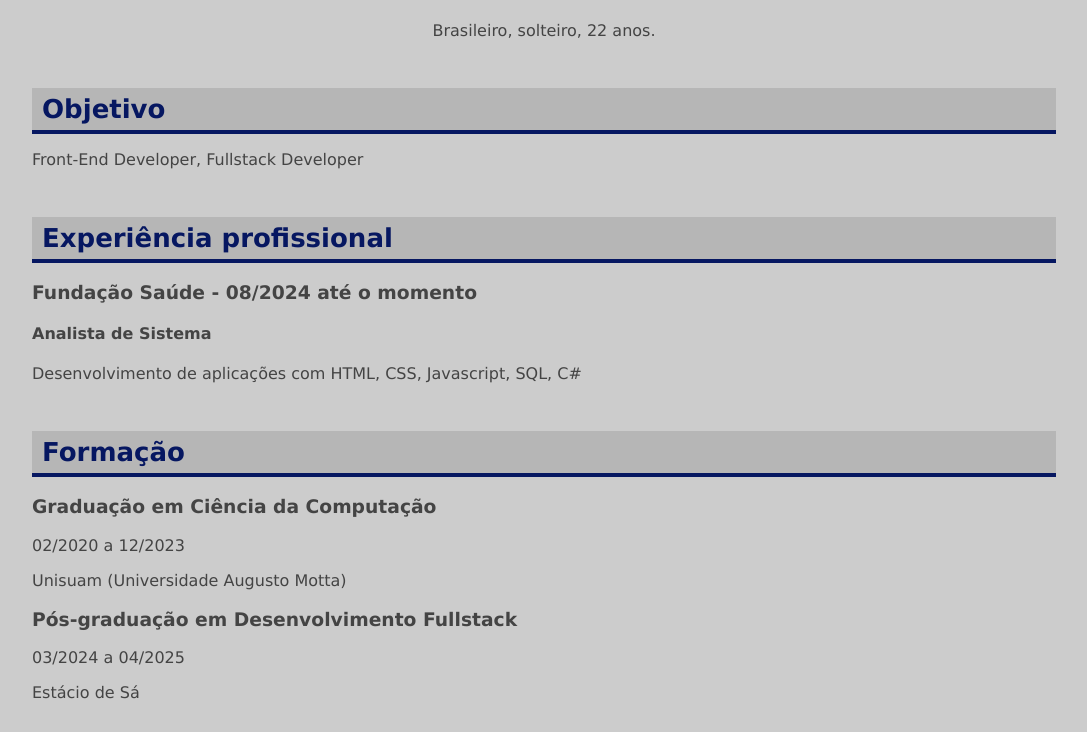
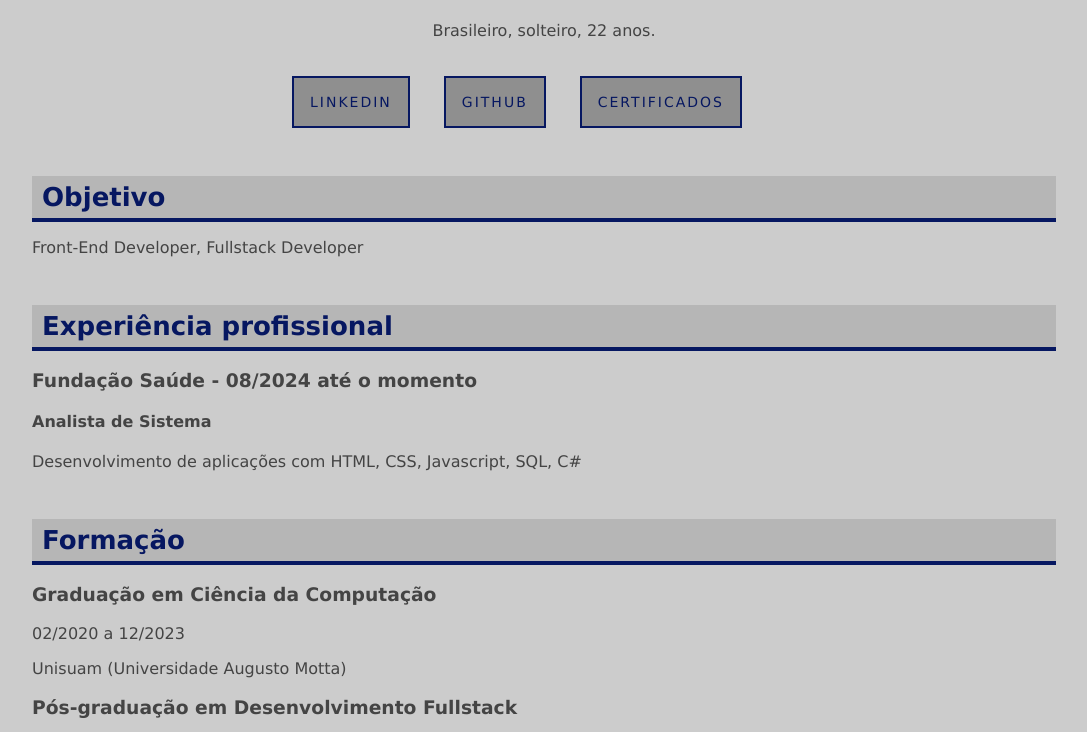
Before and after one commit to GuilhermeMuri2207/Curriculo, a plain HTML site: page index.html in a window 1280 px wide. Shown: the part 68-800 px from the top of the page, without its empty margins (96-1183 px from the left). Drawn offline with Linux system fonts and the light colour scheme.

Commit message:
alteracao links

```diff
--- a/index.html
+++ b/index.html
@@ -8,9 +8,25 @@
 </head>
 <body>
     <h1>Guilherme Muri dos Santos</h1>
+
     <p class="descricao">Brasileiro, solteiro, 22 anos.</p>
+    <header class="hero">
+        <nav class="hero-lista">
+            <ul class="lista">
+              <li>
+                <a href="https://www.linkedin.com/in/guilherme-muri/" target="_blank">LinkedIn</a>
+              </li>
+              <li >
+                <a href="https://github.com/GuilhermeMuri2207" target="_blank">GitHub</a>
+              </li>
+              <li >
+                <a href="#">Certificados</a>
+              </li>
+            </ul>
+          </nav>
+    </header>
 
-<h2>Objetivo</h2>
+    <h2>Objetivo</h2>
 
 <p>Front-End Developer, Fullstack Developer</p>
 
@@ -42,11 +58,11 @@ Desenvolvimento de aplicações com HTML, CSS, Javascript, SQL, C#
 
 <h2>Cursos / Especializações</h2>
 
-<a href="#" target="_blank"> Front-end Fundamentos: HTML, CSS, Lógica de programação e Javascript. </a> <!--Colocar imagem referente ao certificado do curso -->
+<b>Front-end Fundamentos: HTML, CSS, Lógica de programação e Javascript. </b>
 
 <p>127h</p>
 
-<a href="#" target="_blank"> Imersão Front-End Alura. </a> <!--Colocar imagem referente ao certificado do curso -->
+<b>Imersão Front-End Alura.</b>
 
 <p>10h</p>
 
--- a/style.css
+++ b/style.css
@@ -42,3 +42,45 @@
     a:hover{
         text-decoration: underline;
     }
+
+    .hero nav ul{
+        margin: 20px 80px 0px 0;
+        text-align: right;
+    }
+
+    .hero nav li{
+        display: inline-block;
+        list-style-type: none;
+        border: 2px solid #061761;
+        margin-left: 26px;
+    }
+
+    .hero nav a{
+        background-color: rgba(0, 0, 0, 0.3);
+        padding: 16px;
+        display: block;
+        color: #061761;
+        text-decoration: none;
+        text-transform: uppercase;
+        font-size: 14px;
+        letter-spacing: 2px;
+        border: 0px solid #061761;
+        text-align: center;
+    }
+
+    .hero nav a:hover{
+            background-color: rgba(0, 0, 0, 0.5);
+    }
+
+
+    .lista{
+        display: flex;
+        width: 150px;
+        justify-content: center;
+        gap: 8px;
+    }
+
+    .hero-lista{
+        display: flex;
+        justify-content: center;
+    }
```
